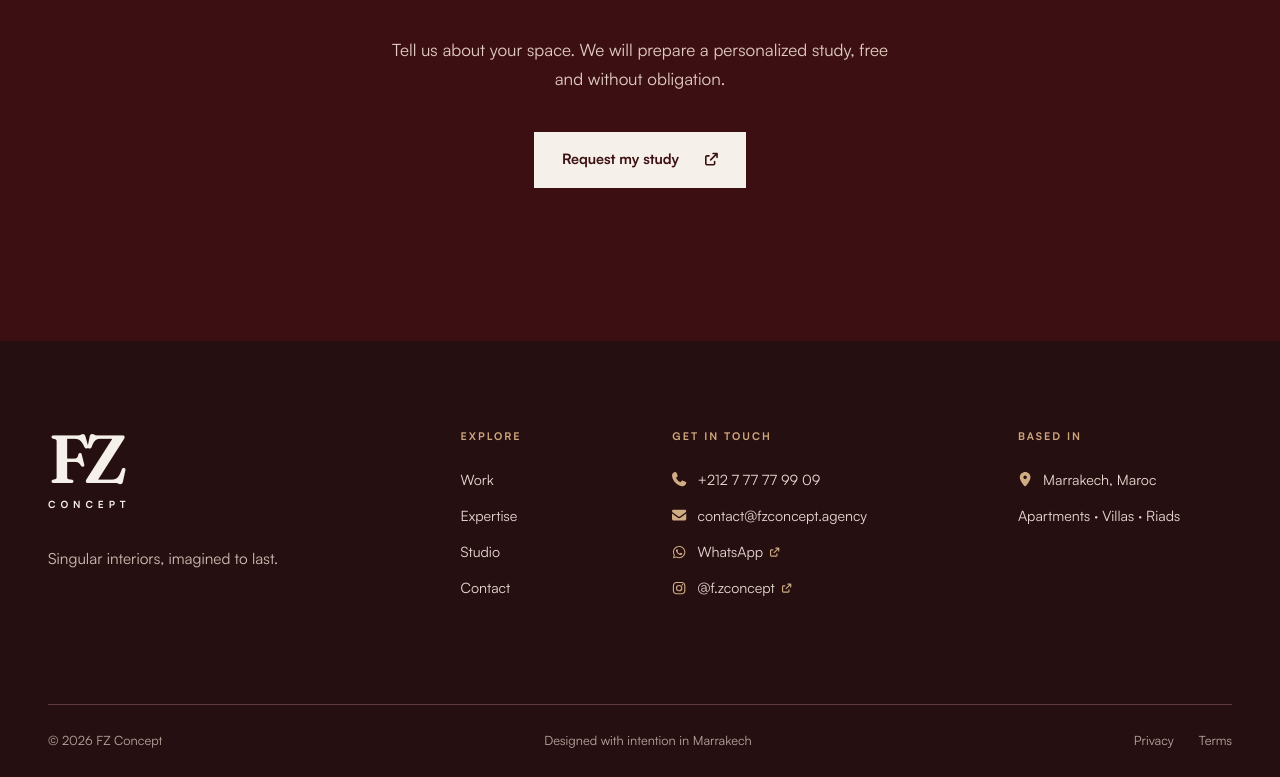
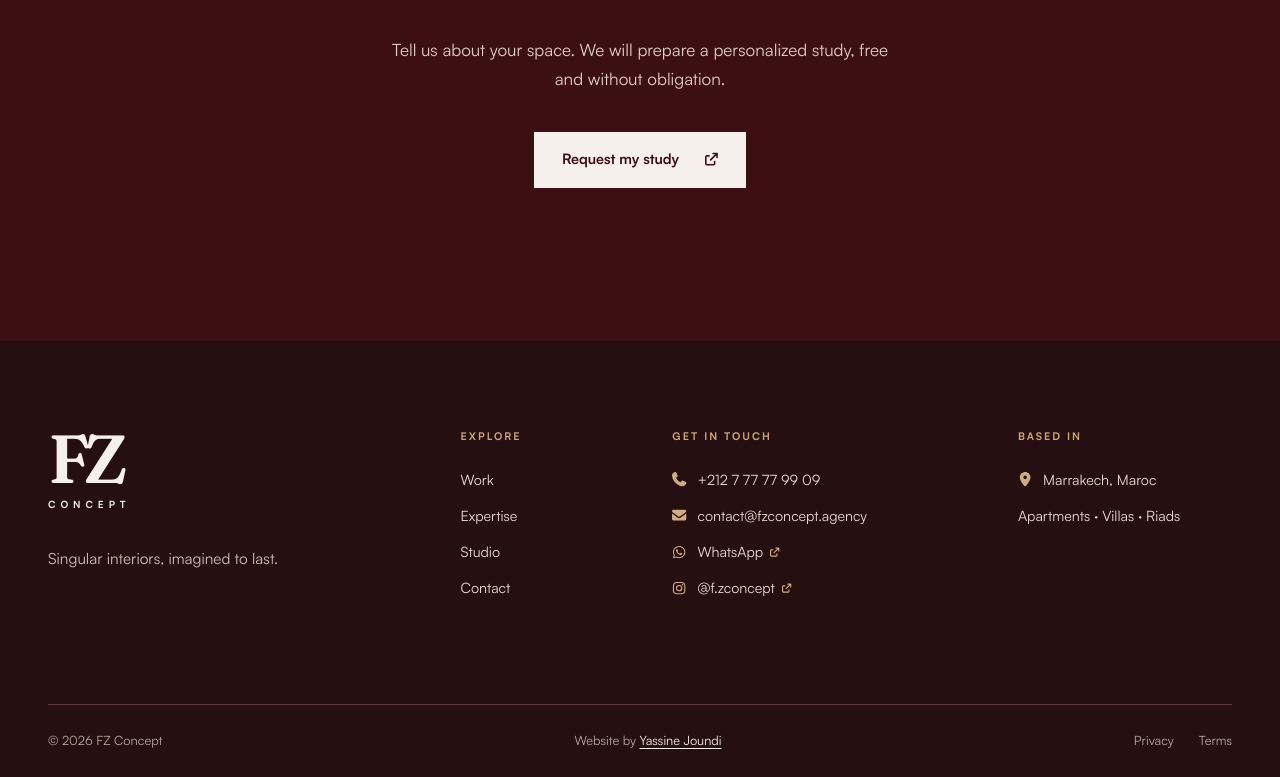
Before and after one commit to yassinejoundi/fzconcept-agency, a Next.js app: page / in a window 1280 px wide. Shown: the part 5207-5984 px from the top of the page. Built offline with nearby package versions, Linux system fonts and the light colour scheme; no server answers.

Commit message:
feat(footer): credit Yassine Joundi

```diff
--- a/app/globals.css
+++ b/app/globals.css
@@ -439,6 +439,7 @@
 .fz-footer-bottom { display: flex; justify-content: space-between; gap: 20px; border-top: 1px solid #5d3c3d; padding-block: 25px; color: #bba59d; font-size: .75rem; }
 .fz-footer-bottom div { display: flex; gap: 25px; }
 .fz-footer-bottom a:hover { color: white; }
+.fz-footer-credit a { color: var(--fz-paper); text-decoration: underline; text-underline-offset: 3px; }
 
 @media (max-width: 1200px) {
   .fz-shell { width: min(100% - 64px, 1440px); }
--- a/components/common/Footer.tsx
+++ b/components/common/Footer.tsx
@@ -39,7 +39,7 @@ export function Footer() {
       </div>
       <div className="fz-shell fz-footer-bottom">
         <span>© {new Date().getFullYear()} FZ Concept</span>
-        <span>{fr ? "Conçu avec intention à Marrakech" : "Designed with intention in Marrakech"}</span>
+        <span className="fz-footer-credit">{fr ? "Site réalisé par " : "Website by "}<a href="https://yassinejoundi.com" target="_blank" rel="noopener noreferrer">Yassine Joundi</a></span>
         <div>
           <Link href="/privacy-policy">{fr ? "Confidentialité" : "Privacy"}</Link>
           <Link href="/terms-of-service">{fr ? "Conditions d’utilisation" : "Terms"}</Link>
```
